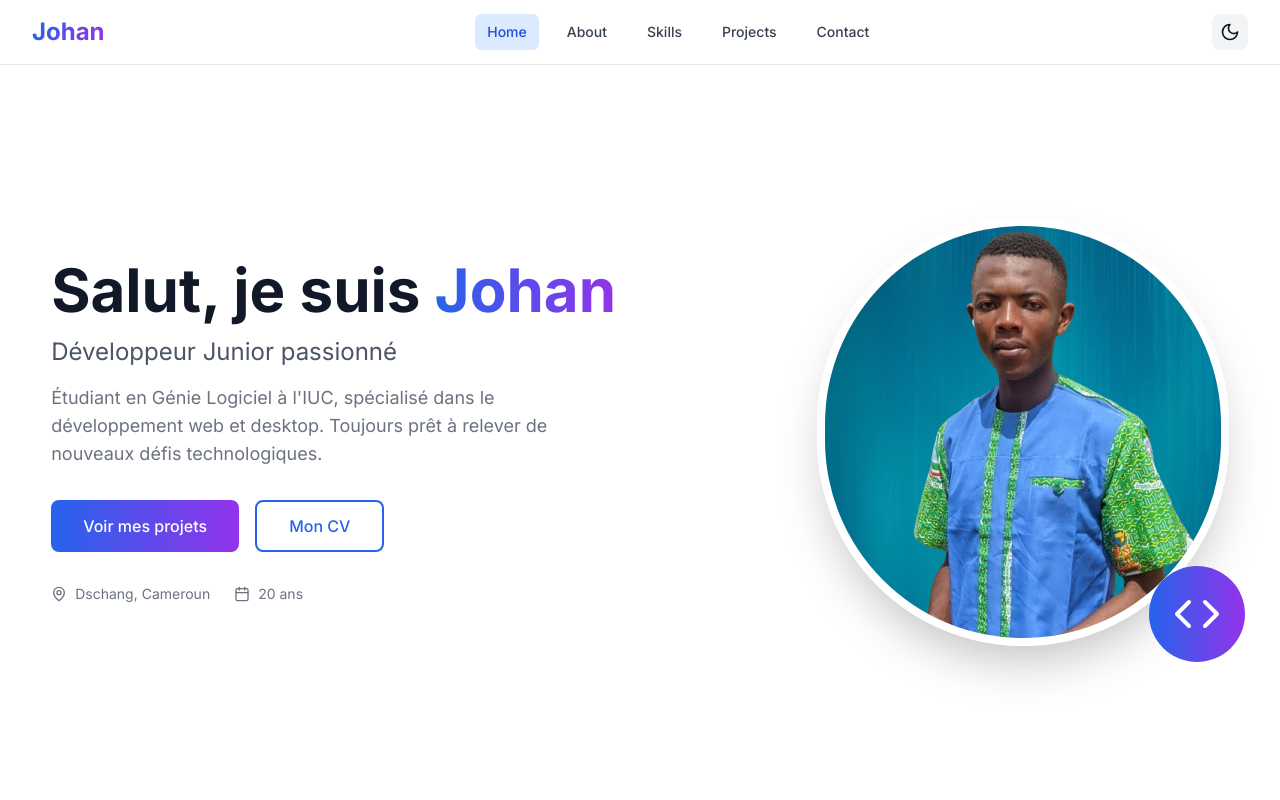
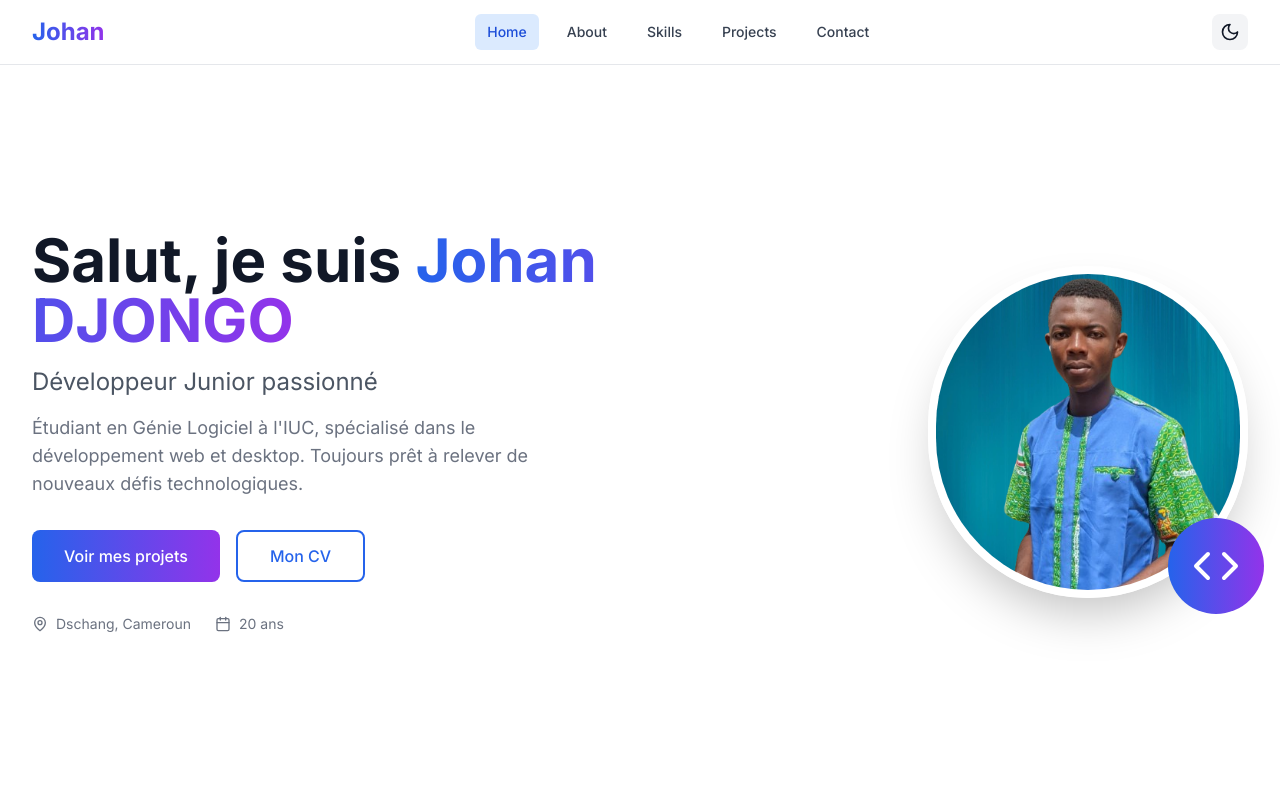
Before and after one commit to SkyDreamFire/Portfolio, a React (Vite) app: page / in a window 1280 px wide. Shown: the top 800 px of the page. Built offline with nearby package versions, Linux system fonts and the light colour scheme.

Commit message:
commit 7

```diff
--- a/src/App.tsx
+++ b/src/App.tsx
@@ -185,7 +185,7 @@ const form = useRef();
                   <h1 className="text-4xl md:text-6xl font-bold leading-tight">
                     Salut, je suis{' '}
                     <span className="bg-gradient-to-r from-blue-600 to-purple-600 bg-clip-text text-transparent">
-                      Johan
+                      Johan DJONGO
                     </span>
                   </h1>
                   <p className="text-xl md:text-2xl text-gray-600 dark:text-gray-300">
@@ -227,7 +227,7 @@ const form = useRef();
 
               <div className="flex justify-center lg:justify-end">
                 <div className="relative">
-                  <div className="w-95 h-70 rounded-full overflow-hidden border-8 border-white dark:border-gray-800 shadow-2xl">
+                  <div className="w-80 h-70 rounded-full overflow-hidden border-8 border-white dark:border-gray-800 shadow-2xl">
                     <img
                       src="/PXL_20240211_100605586.PORTRAIT-removebg-preview.png"
                       alt="Johan Djongo"
```
